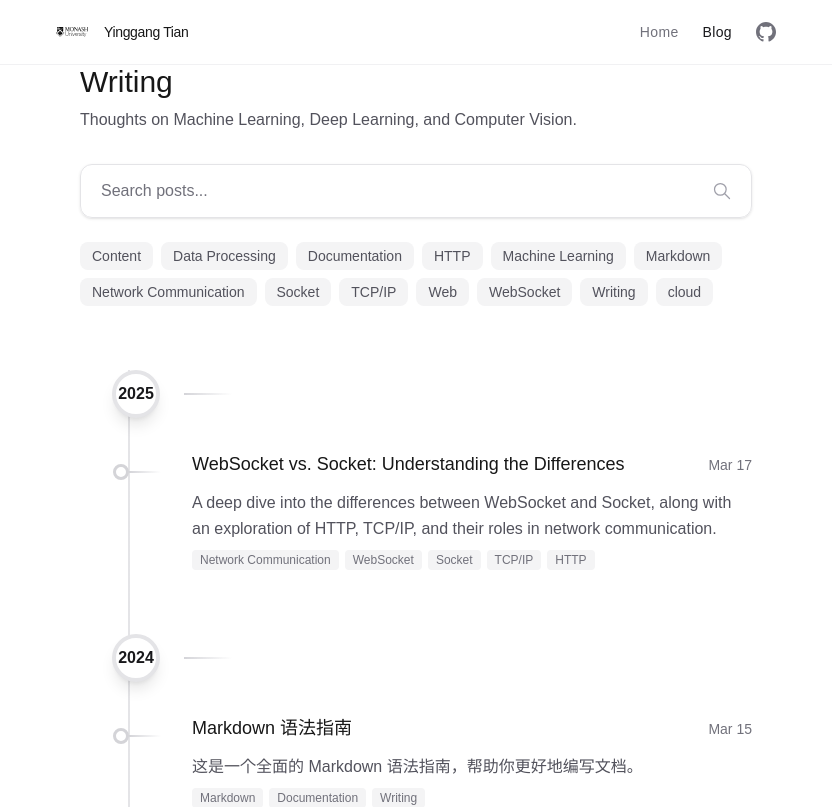
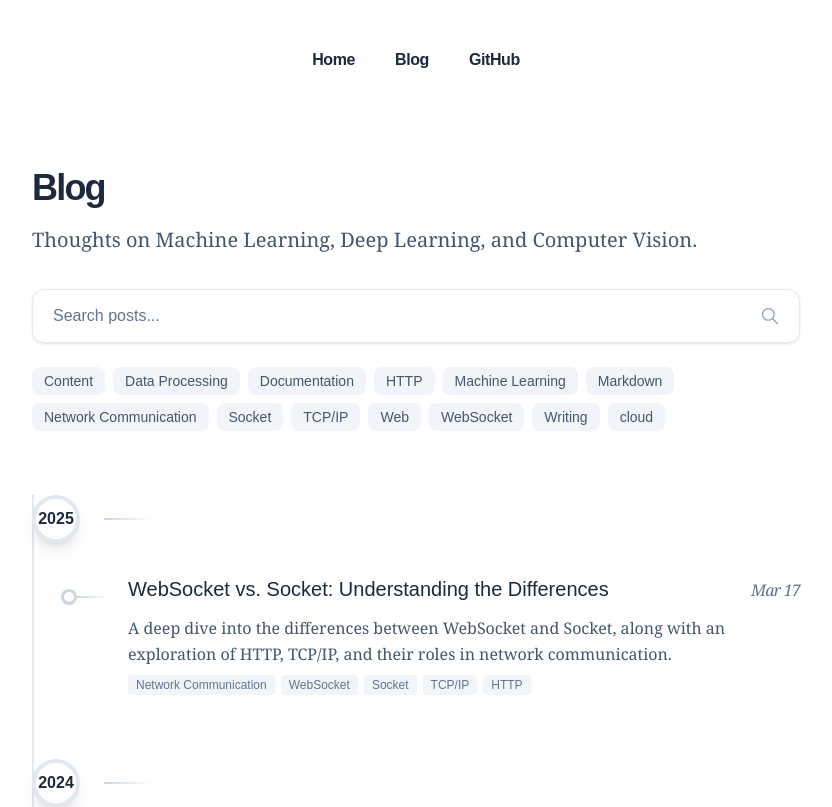
Before and after one commit to yinggangtian/tianyinggang.github.io, a Next.js app: page /posts in a window 1280 px wide. Shown: the top 807 px of the page, without its empty margins (224-1056 px from the left). Built offline with nearby package versions, Linux system fonts and the light colour scheme.

Commit message:
change front and design

```diff
--- a/src/app/layout.tsx
+++ b/src/app/layout.tsx
@@ -1,7 +1,8 @@
 import './globals.css'
-import { Inter } from 'next/font/google'
+import { Inter, Libre_Baskerville } from "next/font/google";
 import { Metadata } from 'next'
 import Navigation from '@/components/Navigation'
+import BlogNavigation from '@/components/BlogNavigation'
 // import { GeistSans } from 'geist/font/sans' todo：make a logo front
 import Footer from '@/components/Footer'
 import { profile } from '../../profile'
@@ -12,6 +13,13 @@ const inter = Inter({
   preload: true,
   variable: '--font-inter'
 })
+const libre_baskerville = Libre_Baskerville({
+  subsets: ["latin"],
+  style: ["normal", "italic"],
+  weight: ["400", "700"],
+  variable: "--libre-baskerville",
+  display: "swap",
+});
 
 export const metadata: Metadata = {
   title: {
@@ -49,8 +57,13 @@ export default function RootLayout({
 }: {
   children: React.ReactNode
 }) {
+  // Using pathname logic in client component instead
+
   return (
-    <html lang="en" className={`${inter.variable} font-sans`}>
+    <html
+      lang="en"
+      className={`${inter.className} ${libre_baskerville.className}`}
+    >
       <head>
         <link rel="icon" href="/favicon.ico" sizes="any" />
         <meta
@@ -64,10 +77,11 @@ export default function RootLayout({
           media="(prefers-color-scheme: dark)"
         />
       </head>
-      <body className="bg-white text-zinc-900 dark:bg-zinc-900 dark:text-zinc-100">
-        <Navigation />
-        <main>{children}</main>
-        <Footer />
+      <body className="overflow-x-hidden antialiased bg-white text-slate-700 dark:bg-zinc-900 dark:text-zinc-100">
+        <main>
+          {children}
+          <Footer />
+        </main>
       </body>
     </html>
   )
--- a/src/app/posts/PostsList.tsx
+++ b/src/app/posts/PostsList.tsx
@@ -91,11 +91,14 @@ export function PostsList({ initialPosts, allTags }: PostsListProps) {
   }
 
   return (
-    <main className="max-w-3xl mx-auto px-8 sm:px-12 py-16">
+    <main className="px-4 py-8 md:px-6 md:py-10 lg:py-12">
+      <div className="mx-auto w-full max-w-3xl">
         <header className="mb-16 space-y-8">
           <div>
-          <h1 className="text-3xl font-medium">Writing</h1>
-          <p className="mt-2 text-zinc-600 dark:text-zinc-400">
+            <h1 className="font-sans font-semibold tracking-tighter text-slate-800 dark:text-white text-3xl md:text-4xl">
+              Blog
+            </h1>
+            <p className="font-serif text-xl leading-relaxed tracking-normal text-slate-600 dark:text-zinc-400 mt-4">
               Thoughts on Machine Learning, Deep Learning, and Computer Vision.
             </p>
           </div>
@@ -104,7 +107,7 @@ export function PostsList({ initialPosts, allTags }: PostsListProps) {
           <div className="space-y-6">
             {/* Search box */}
             <div className="relative group">
-            <div className="absolute inset-0 rounded-xl bg-gradient-to-r from-zinc-200/50 via-zinc-200/25 to-zinc-200/50 dark:from-zinc-700/50 dark:via-zinc-700/25 dark:to-zinc-700/50 opacity-0 group-hover:opacity-100 transition-opacity blur-xl" />
+              <div className="absolute inset-0 rounded-xl bg-gradient-to-r from-slate-200/50 via-slate-200/25 to-slate-200/50 dark:from-zinc-700/50 dark:via-zinc-700/25 dark:to-zinc-700/50 opacity-0 group-hover:opacity-100 transition-opacity blur-xl" />
               <div className="relative">
                 <input
                   type="text"
@@ -112,14 +115,14 @@ export function PostsList({ initialPosts, allTags }: PostsListProps) {
                   value={searchQuery}
                   onChange={(e) => setSearchQuery(e.target.value)}
                   className="w-full px-5 py-3.5 rounded-xl bg-white/70 dark:bg-zinc-800/70 backdrop-blur-sm
-                       border border-zinc-200 dark:border-zinc-700/50
-                       focus:outline-none focus:border-zinc-300 dark:focus:border-zinc-600
-                       text-zinc-900 dark:text-zinc-100
-                       placeholder-zinc-500 dark:placeholder-zinc-400
+                         border border-slate-200 dark:border-zinc-700/50
+                         focus:outline-none focus:border-slate-300 dark:focus:border-zinc-600
+                         text-slate-800 dark:text-zinc-100
+                         placeholder-slate-500 dark:placeholder-zinc-400
                          transition-all duration-200
                          shadow-sm hover:shadow-md"
                 />
-              <div className="absolute right-5 top-1/2 -translate-y-1/2 text-zinc-400 dark:text-zinc-500 pointer-events-none">
+                <div className="absolute right-5 top-1/2 -translate-y-1/2 text-slate-400 dark:text-zinc-500 pointer-events-none">
                   {searchQuery ? (
                     <span className="text-sm tabular-nums">
                       {filteredPosts.reduce((acc, yearGroup) => acc + yearGroup.articles.length, 0)} results
@@ -141,8 +144,8 @@ export function PostsList({ initialPosts, allTags }: PostsListProps) {
                   onClick={() => toggleTag(tag)}
                   className={`px-3 py-1 rounded-lg text-sm font-medium transition-all duration-200
                     ${selectedTags.includes(tag)
-                    ? 'bg-zinc-900 text-white dark:bg-white dark:text-zinc-900'
-                    : 'bg-zinc-100 text-zinc-600 hover:bg-zinc-200 dark:bg-zinc-800 dark:text-zinc-400 dark:hover:bg-zinc-700'
+                      ? 'bg-slate-800 text-white dark:bg-white dark:text-slate-900'
+                      : 'bg-slate-100 text-slate-600 hover:bg-slate-200 dark:bg-zinc-800 dark:text-zinc-400 dark:hover:bg-zinc-700'
                     }`}
                 >
                   {tag}
@@ -153,19 +156,19 @@ export function PostsList({ initialPosts, allTags }: PostsListProps) {
         </header>
 
         <div className="relative space-y-16">
-        <div className="absolute left-8 sm:left-12 top-0 bottom-0 w-[2px] bg-gradient-to-b from-zinc-200 via-zinc-200 to-zinc-200/20 dark:from-zinc-800 dark:via-zinc-800 dark:to-zinc-800/20" />
+          <div className="absolute left-8 sm:left-0 top-0 bottom-0 w-[2px] bg-gradient-to-b from-slate-200 via-slate-200 to-slate-200/20 dark:from-zinc-800 dark:via-zinc-800 dark:to-zinc-800/20" />
 
           {filteredPosts.length > 0 ? (
             filteredPosts.map((yearGroup) => (
               <section key={yearGroup.year} className="relative">
                 {/* Year marker */}
-              <div className="sticky top-4 z-20 mb-8 flex items-center pl-4 sm:pl-8">
-                <div className="flex h-12 w-12 items-center justify-center rounded-full border-4 border-zinc-200 dark:border-zinc-800 bg-white dark:bg-zinc-900 shadow-lg">
-                  <span className="text-base font-semibold text-zinc-900 dark:text-zinc-100">
+                <div className="sticky top-4 z-20 mb-8 flex items-center pl-0 sm:pl-0">
+                  <div className="flex h-12 w-12 items-center justify-center rounded-full border-4 border-slate-200 dark:border-zinc-800 bg-white dark:bg-zinc-900 shadow-lg">
+                    <span className="text-base font-semibold text-slate-800 dark:text-zinc-100">
                       {yearGroup.year}
                     </span>
                   </div>
-                <div className="ml-6 h-[2px] w-12 bg-gradient-to-r from-zinc-300 to-transparent dark:from-zinc-700" />
+                  <div className="ml-6 h-[2px] w-12 bg-gradient-to-r from-slate-300 to-transparent dark:from-zinc-700" />
                 </div>
 
                 <div className="relative">
@@ -173,30 +176,30 @@ export function PostsList({ initialPosts, allTags }: PostsListProps) {
                     {yearGroup.articles.map((post) => (
                       <article
                         key={post.slug}
-                      className="relative group pl-24 sm:pl-28 transition-all duration-300 hover:pl-32"
+                        className="relative group pl-24 sm:pl-24 transition-all duration-300 hover:pl-28"
                       >
                         {/* Timeline dot and connector */}
-                      <div className="absolute left-[29px] sm:left-[33px] top-[14px] flex items-center">
+                        <div className="absolute left-[29px] sm:left-[29px] top-[14px] flex items-center">
                           <div className="relative">
-                          <div className="absolute -inset-2 rounded-full blur-md bg-zinc-300 dark:bg-zinc-700 opacity-0 group-hover:opacity-30 transition-opacity" />
-                          <div className="relative w-4 h-4 rounded-full border-[3px] border-zinc-300 dark:border-zinc-700 bg-white dark:bg-zinc-900 group-hover:border-zinc-400 dark:group-hover:border-zinc-500 group-hover:scale-110 transition-all" />
+                            <div className="absolute -inset-2 rounded-full blur-md bg-slate-300 dark:bg-zinc-700 opacity-0 group-hover:opacity-30 transition-opacity" />
+                            <div className="relative w-4 h-4 rounded-full border-[3px] border-slate-300 dark:border-zinc-700 bg-white dark:bg-zinc-900 group-hover:border-slate-400 dark:group-hover:border-zinc-500 group-hover:scale-110 transition-all" />
                           </div>
-                        <div className="h-[2px] w-8 bg-gradient-to-r from-zinc-300 to-transparent dark:from-zinc-700" />
+                          <div className="h-[2px] w-8 bg-gradient-to-r from-slate-300 to-transparent dark:from-zinc-700" />
                         </div>
 
                         <div className="space-y-3">
                           <div className="flex flex-col sm:flex-row sm:items-baseline sm:justify-between gap-1">
-                          <h3 className="text-lg font-medium pr-4">
+                            <h3 className="text-xl font-medium pr-4 text-slate-800 dark:text-white">
                               <Link
                                 href={`/posts/${post.slug}`}
-                              className="hover:text-zinc-600 dark:hover:text-zinc-400 transition-colors"
+                                className="hover:text-slate-600 dark:hover:text-zinc-400 transition-colors"
                               >
                                 <HighlightText text={post.title} query={debouncedQuery} />
                               </Link>
                             </h3>
                             <time
                               dateTime={post.date}
-                            className="text-sm text-zinc-500 dark:text-zinc-400 tabular-nums whitespace-nowrap"
+                              className="font-serif italic tracking-tighter text-slate-500 dark:text-zinc-400 tabular-nums whitespace-nowrap"
                             >
                               {new Date(post.date).toLocaleDateString('en-US', {
                                 month: 'short',
@@ -205,7 +208,7 @@ export function PostsList({ initialPosts, allTags }: PostsListProps) {
                             </time>
                           </div>
                           <div className="space-y-2">
-                          <p className="text-zinc-600 dark:text-zinc-400 line-clamp-2 leading-relaxed">
+                            <p className="font-serif leading-relaxed text-slate-600 dark:text-zinc-400 line-clamp-2">
                               <HighlightText text={post.excerpt} query={debouncedQuery} />
                             </p>
                             <div className="flex flex-wrap gap-1.5">
@@ -215,8 +218,8 @@ export function PostsList({ initialPosts, allTags }: PostsListProps) {
                                   onClick={() => toggleTag(tag)}
                                   className={`px-2 py-0.5 rounded text-xs font-medium transition-all duration-200
                                     ${selectedTags.includes(tag)
-                                    ? 'bg-zinc-900 text-white dark:bg-white dark:text-zinc-900'
-                                    : 'bg-zinc-100 text-zinc-500 hover:bg-zinc-200 dark:bg-zinc-800/50 dark:text-zinc-400 dark:hover:bg-zinc-700/50'
+                                      ? 'bg-slate-800 text-white dark:bg-white dark:text-slate-900'
+                                      : 'bg-slate-100 text-slate-500 hover:bg-slate-200 dark:bg-zinc-800/50 dark:text-zinc-400 dark:hover:bg-zinc-700/50'
                                     }`}
                                 >
                                   {tag}
@@ -233,12 +236,13 @@ export function PostsList({ initialPosts, allTags }: PostsListProps) {
             ))
           ) : (
             <div className="text-center py-16">
-            <p className="text-zinc-500 dark:text-zinc-400">
+              <p className="font-serif text-slate-500 dark:text-zinc-400">
                 No posts found
               </p>
             </div>
           )}
         </div>
+      </div>
     </main>
   )
 }
--- a/src/app/posts/layout.tsx
+++ b/src/app/posts/layout.tsx
@@ -1,4 +1,4 @@
-import Footer from '@/components/Footer'
+import BlogNavigation from '@/components/BlogNavigation'
 
 export default function PostsLayout({
   children,
@@ -6,11 +6,9 @@ export default function PostsLayout({
   children: React.ReactNode
 }) {
   return (
-    <div className="min-h-screen flex flex-col">
-      <main className="flex-1">
-        {children}
-      </main>
-      <Footer />
+    <div className="min-h-screen">
+      <BlogNavigation />
+      {children}
     </div>
   )
 }
--- /dev/null
+++ b/src/components/BlogNavigation.tsx
@@ -0,0 +1,44 @@
+'use client'
+
+import Link from 'next/link'
+import { usePathname } from 'next/navigation'
+import { profile } from '../../profile'
+
+export default function BlogNavigation() {
+  const pathname = usePathname()
+
+  const isActive = (path: string) => {
+    if (path === '/') {
+      return pathname === path
+    }
+    return pathname.startsWith(path)
+  }
+
+  return (
+    <header className="px-4 py-8 md:px-6 md:py-10 lg:py-12 text-slate-700 dark:text-zinc-100">
+      <div className="mx-auto w-full max-w-3xl">
+        <div className="grid grid-cols-1 justify-items-center">
+          <nav>
+            <ul className="flex flex-wrap justify-center gap-10">
+              <li className="font-semibold tracking-tight text-slate-800 dark:text-white">
+                <Link href="/">Home</Link>
+              </li>
+              <li className="font-semibold tracking-tight text-slate-800 dark:text-white">
+                <Link href="/posts">Blog</Link>
+              </li>
+              <li className="font-semibold tracking-tight text-slate-800 dark:text-white">
+                <Link
+                  href={profile.github}
+                  target="_blank"
+                  rel="noopener noreferrer"
+                >
+                  GitHub
+                </Link>
+              </li>
+            </ul>
+          </nav>
+        </div>
+      </div>
+    </header>
+  )
+}
--- a/src/components/Navigation.tsx
+++ b/src/components/Navigation.tsx
@@ -16,59 +16,52 @@ export default function Navigation() {
   }
 
   return (
-    <nav className="fixed top-0 left-0 right-0 z-50 bg-white/80 dark:bg-zinc-900/80 backdrop-blur-md border-b border-zinc-200/50 dark:border-zinc-800/50">
-      <div className="max-w-3xl mx-auto px-6">
-        <div className="flex items-center justify-between h-16">
-          <div className="flex items-center gap-4">
-            <div className="relative w-8 h-8">
-              <Image
-                src="/images/monash-logo.svg"
-                alt="Logo"
-                fill
-                className="object-contain"
-              />
+    <header className="px-4 pt-8 pb-4 md:px-6 md:pt-10 md:pb-4 text-slate-700 dark:text-zinc-100">
+      <div className="mx-auto w-full max-w-3xl">
+        <div className="grid grid-cols-1 justify-items-center gap-16">
+          <nav>
+            <ul className="flex flex-wrap justify-center gap-10">
+              <li className="font-semibold tracking-tight text-slate-800 dark:text-white">
+                <Link href="/">Home</Link>
+              </li>
+              <li className="font-semibold tracking-tight text-slate-800 dark:text-white">
+                <Link href="/posts">Blog</Link>
+              </li>
+              <li className="font-semibold tracking-tight text-slate-800 dark:text-white">
+                <Link
+                  href={profile.github}
+                  target="_blank"
+                  rel="noopener noreferrer"
+                >
+                  GitHub
+                </Link>
+              </li>
+            </ul>
+          </nav>
+          <div className="px-4">
+            <div className="grid max-w-lg grid-cols-1 justify-items-center gap-8">
+              <Link href="/" tabIndex={-1}>
+                <div className="relative h-40 w-40 overflow-hidden rounded-full bg-slate-300">
+                  <Image
+                    src="/images/avatar.jpg"
+                    alt={profile.name}
+                    fill
+                    className="object-cover"
+                  />
+                </div>
+              </Link>
+              <div className="grid grid-cols-1 gap-2 text-center">
+                <h1 className="font-sans font-semibold tracking-tighter text-slate-800 dark:text-white text-3xl md:text-4xl">
+                  <Link href="/">{profile.name}</Link>
+                </h1>
+                <p className="font-serif text-2xl italic leading-normal tracking-tight text-slate-500 dark:text-zinc-400">
+                  {profile.introduction.passion}
+                </p>
+              </div>
             </div>
-            <Link
-              href="/"
-              className="text-sm font-medium tracking-tight hover:text-zinc-900 dark:hover:text-white transition-colors"
-            >
-              {profile.name}
-            </Link>
-          </div>
-          <div className="flex gap-6 items-center">
-            <Link
-              href="/"
-              className={`text-sm font-medium tracking-wide transition-all duration-300 ${
-                isActive('/')
-                  ? 'text-zinc-900 dark:text-white'
-                  : 'text-zinc-500 dark:text-zinc-400 hover:text-zinc-900 dark:hover:text-white'
-              }`}
-            >
-              Home
-            </Link>
-            <Link
-              href="/posts"
-              className={`text-sm font-medium tracking-wide transition-all duration-300 ${
-                isActive('/posts')
-                  ? 'text-zinc-900 dark:text-white'
-                  : 'text-zinc-500 dark:text-zinc-400 hover:text-zinc-900 dark:hover:text-white'
-              }`}
-            >
-              Blog
-            </Link>
-            <Link
-              href={profile.webproject}
-              className="text-zinc-500 dark:text-zinc-400 hover:text-zinc-900 dark:hover:text-white transition-colors"
-              target="_blank"
-              rel="noopener noreferrer"
-            >
-              <svg className="w-5 h-5" fill="currentColor" viewBox="0 0 24 24">
-                <path d="M12 0c-6.626 0-12 5.373-12 12 0 5.302 3.438 9.8 8.207 11.387.599.111.793-.261.793-.577v-2.234c-3.338.726-4.033-1.416-4.033-1.416-.546-1.387-1.333-1.756-1.333-1.756-1.089-.745.083-.729.083-.729 1.205.084 1.839 1.237 1.839 1.237 1.07 1.834 2.807 1.304 3.492.997.107-.775.418-1.305.762-1.604-2.665-.305-5.467-1.334-5.467-5.931 0-1.311.469-2.381 1.236-3.221-.124-.303-.535-1.524.117-3.176 0 0 1.008-.322 3.301 1.23.957-.266 1.983-.399 3.003-.404 1.02.005 2.047.138 3.006.404 2.291-1.552 3.297-1.23 3.297-1.23.653 1.653.242 2.874.118 3.176.77.84 1.235 1.911 1.235 3.221 0 4.609-2.807 5.624-5.479 5.921.43.372.823 1.102.823 2.222v3.293c0 .319.192.694.801.576 4.765-1.589 8.199-6.086 8.199-11.386 0-6.627-5.373-12-12-12z"/>
-              </svg>
-            </Link>
           </div>
         </div>
       </div>
-    </nav>
+    </header>
   )
 }
--- a/tailwind.config.ts
+++ b/tailwind.config.ts
@@ -12,7 +12,9 @@ const config: Config = {
     extend: {
       // 1. 扩展 fontFamily，让 font-sans 首选 --font-inter 变量
       fontFamily: {
-        sans: ['var(--font-inter)', ...defaultTheme.fontFamily.sans],
+        sans: 'Inter, ui-sans-serif, system-ui, -apple-system, BlinkMacSystemFont, "Segoe UI", Roboto, "Helvetica Neue", Arial, "Noto Sans", sans-serif, "Apple Color Emoji", "Segoe UI Emoji", "Segoe UI Symbol", "Noto Color Emoji"',
+        serif:
+          'var(--libre-baskerville), ui-serif, Georgia, Cambria, "Times New Roman", Times, serif',
       },
 
       // 2. 保留并合并你现有的 typography 配置
```
Also changed, not shown: src/app/page.tsx (+11 -7 lines), src/components/Footer.tsx (+5 -5 lines), src/components/Hero.tsx (+15 -30 lines), src/components/Profile.tsx (+17 -15 lines). Lines whose indentation alone changed are shown as unchanged.
